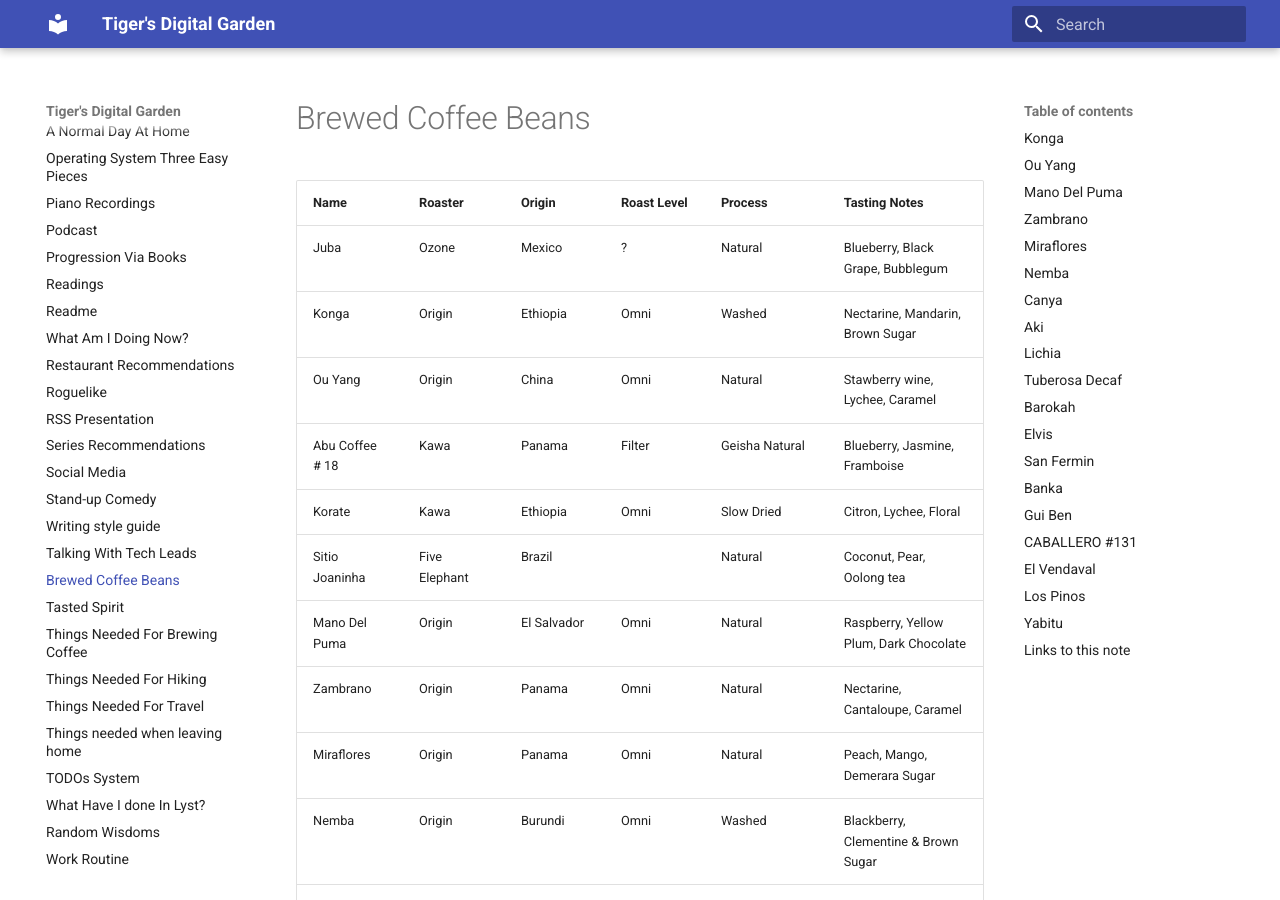
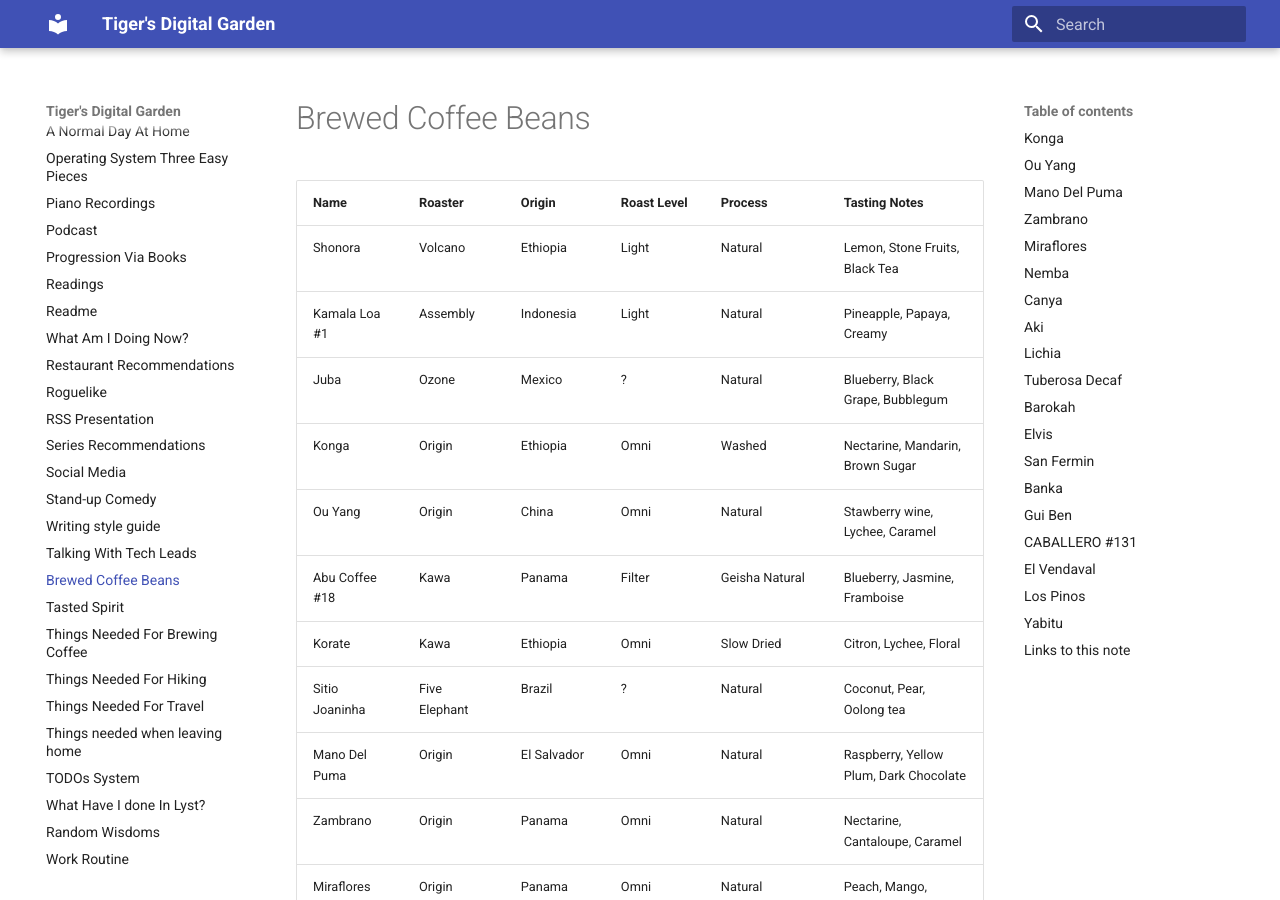
Before and after one commit to ynotstartups/notes, an MkDocs documentation site: the page built from notes/tasted-coffee-beans.md, in a window 1280 px wide and 900 px high. Built offline with MkDocs 1.6.1 and Material for MkDocs 9.7.7, drawn with Linux system fonts in a browser that asks for light colours.

Commit message:
add beans

```diff
--- a/notes/tasted-coffee-beans.md
+++ b/notes/tasted-coffee-beans.md
@@ -2,12 +2,14 @@
 
 | Name            | Roaster       | Origin      | Roast Level | Process                | Tasting Notes                                |
 | --------------- | ------------- | ----------- | ----------- | ---------------------- | -------------------------------------------- |
+| Shonora         | Volcano       | Ethiopia    | Light       | Natural                | Lemon, Stone Fruits, Black Tea               |
+| Kamala Loa #1   | Assembly      | Indonesia   | Light       | Natural                | Pineapple, Papaya, Creamy                    |
 | Juba            | Ozone         | Mexico      | ?           | Natural                | Blueberry, Black Grape, Bubblegum            |
 | Konga           | Origin        | Ethiopia    | Omni        | Washed                 | Nectarine, Mandarin, Brown Sugar             |
 | Ou Yang         | Origin        | China       | Omni        | Natural                | Stawberry wine, Lychee, Caramel              |
-| Abu Coffee # 18 | Kawa          | Panama      | Filter      | Geisha Natural         | Blueberry, Jasmine, Framboise                |
+| Abu Coffee #18  | Kawa          | Panama      | Filter      | Geisha Natural         | Blueberry, Jasmine, Framboise                |
 | Korate          | Kawa          | Ethiopia    | Omni        | Slow Dried             | Citron, Lychee, Floral                       |
-| Sitio Joaninha  | Five Elephant | Brazil      |             | Natural                | Coconut, Pear, Oolong tea                    |
+| Sitio Joaninha  | Five Elephant | Brazil      | ?           | Natural                | Coconut, Pear, Oolong tea                    |
 | Mano Del Puma   | Origin        | El Salvador | Omni        | Natural                | Raspberry, Yellow Plum, Dark Chocolate       |
 | Zambrano        | Origin        | Panama      | Omni        | Natural                | Nectarine, Cantaloupe, Caramel               |
 | Miraflores      | Origin        | Panama      | Omni        | Natural                | Peach, Mango, Demerara Sugar                 |
```
